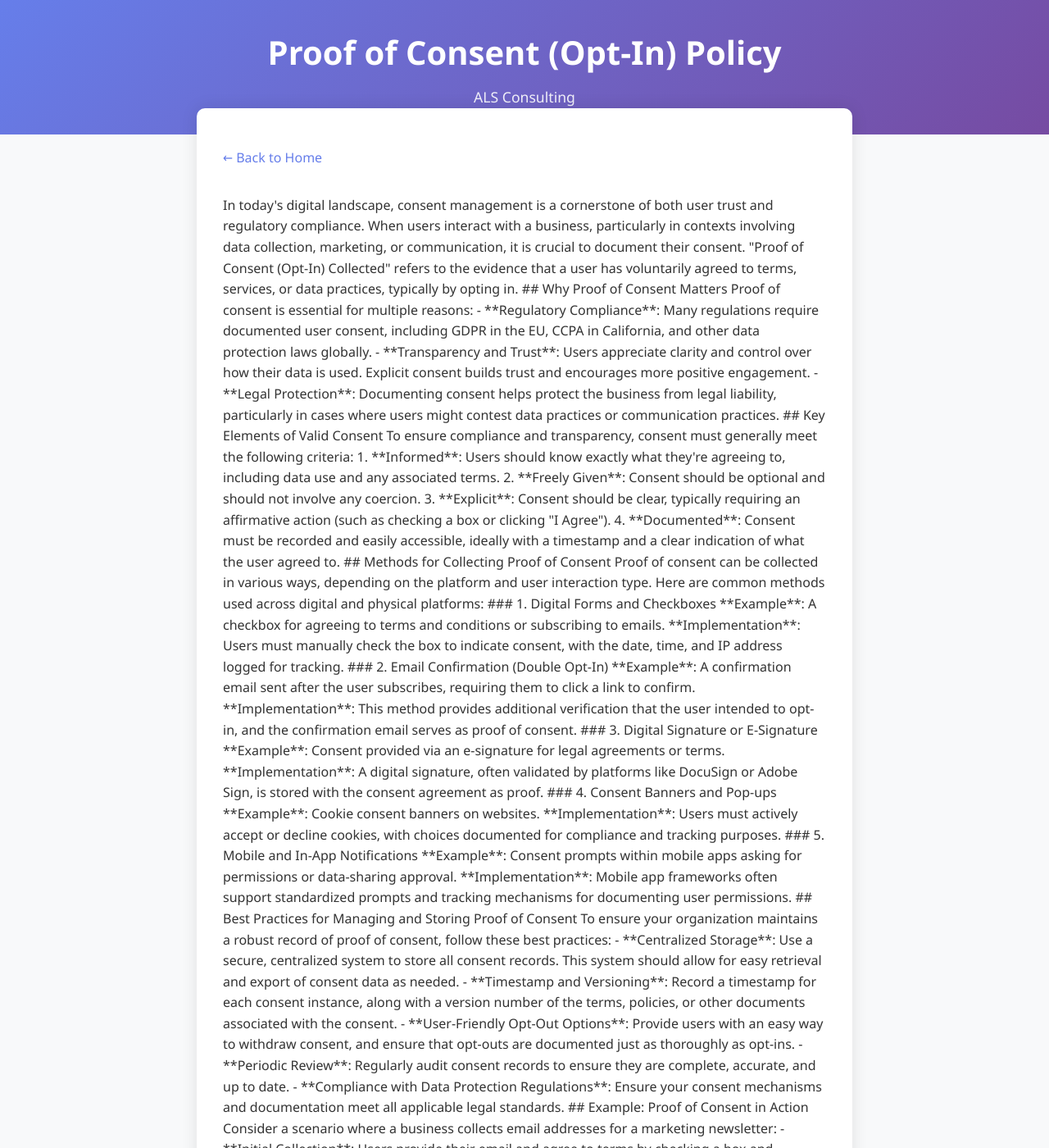
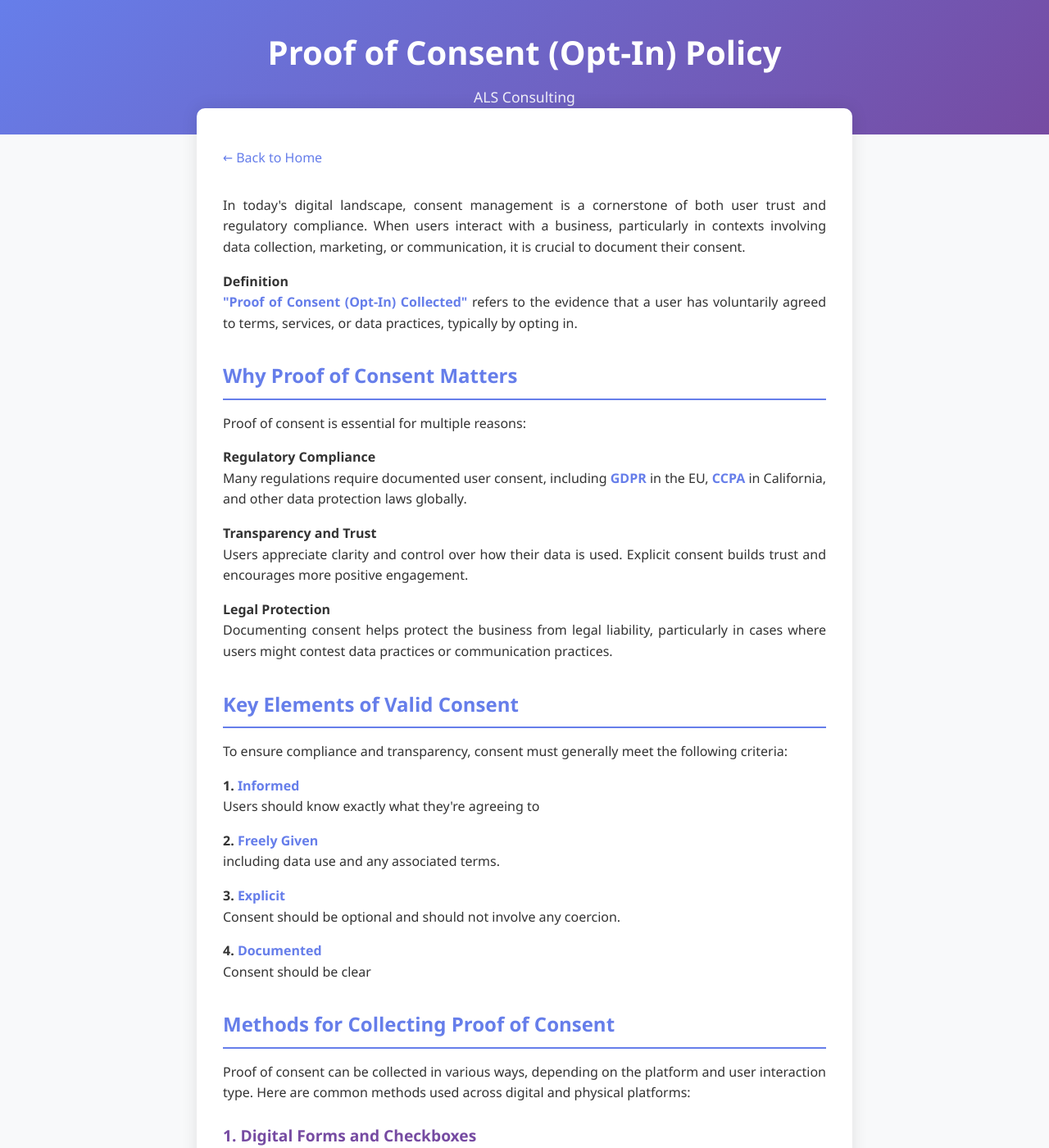
Before and after one commit to ALS-Consulting/alsconsulting.com, a Jekyll site: the page built from sms-policy.html, in a window 1280 px wide and 1400 px high. Shown: the whole window at 82% size. Built offline with Jekyll 4.4.1, drawn with Linux system fonts in a browser that asks for light colours; some of the changed text lies outside the part shown.

Commit message:
update sms policy

```diff
--- a/sms-policy.html
+++ b/sms-policy.html
@@ -2,94 +2,162 @@
 layout: policy
 title: "Proof of Consent (Opt-In) Policy"
 description: "Understanding consent collection and compliance requirements for user data and communications."
+date: 2025-09-07
+author: "{{ site.title }}"
+categories: [policy, compliance, legal]
+tags: [consent, opt-in, gdpr, ccpa, privacy]
 ---
 
-In today's digital landscape, consent management is a cornerstone of both user trust and regulatory compliance. When users interact with a business, particularly in contexts involving data collection, marketing, or communication, it is crucial to document their consent. "Proof of Consent (Opt-In) Collected" refers to the evidence that a user has voluntarily agreed to terms, services, or data practices, typically by opting in.
+<div class="policy-intro">
+  <p class="lead">In today's digital landscape, consent management is a cornerstone of both user trust and regulatory compliance. When users interact with a business, particularly in contexts involving data collection, marketing, or communication, it is crucial to document their consent.</p>
 
-## Why Proof of Consent Matters
+  <div class="definition-box">
+    <h4>Definition</h4>
+    <p><strong>"Proof of Consent (Opt-In) Collected"</strong> refers to the evidence that a user has voluntarily agreed to terms, services, or data practices, typically by opting in.</p>
+  </div>
+</div>
 
-Proof of consent is essential for multiple reasons:
+<section class="consent-importance">
+  <h2>{{ "Why Proof of Consent Matters" | markdownify | strip_html }}</h2>
 
-- **Regulatory Compliance**: Many regulations require documented user consent, including GDPR in the EU, CCPA in California, and other data protection laws globally.
-- **Transparency and Trust**: Users appreciate clarity and control over how their data is used. Explicit consent builds trust and encourages more positive engagement.
-- **Legal Protection**: Documenting consent helps protect the business from legal liability, particularly in cases where users might contest data practices or communication practices.
+  <p>Proof of consent is essential for multiple reasons:</p>
 
-## Key Elements of Valid Consent
+  <div class="reasons-grid">
+    <div class="reason-card">
+      <h4><i class="icon-shield"></i> Regulatory Compliance</h4>
+      <p>Many regulations require documented user consent, including <strong>GDPR</strong> in the EU, <strong>CCPA</strong> in California, and other data protection laws globally.</p>
+    </div>
 
-To ensure compliance and transparency, consent must generally meet the following criteria:
+    <div class="reason-card">
+      <h4><i class="icon-heart"></i> Transparency and Trust</h4>
+      <p>Users appreciate clarity and control over how their data is used. Explicit consent builds trust and encourages more positive engagement.</p>
+    </div>
 
-1. **Informed**: Users should know exactly what they're agreeing to, including data use and any associated terms.
-2. **Freely Given**: Consent should be optional and should not involve any coercion.
-3. **Explicit**: Consent should be clear, typically requiring an affirmative action (such as checking a box or clicking "I Agree").
-4. **Documented**: Consent must be recorded and easily accessible, ideally with a timestamp and a clear indication of what the user agreed to.
+    <div class="reason-card">
+      <h4><i class="icon-lock"></i> Legal Protection</h4>
+      <p>Documenting consent helps protect the business from legal liability, particularly in cases where users might contest data practices or communication practices.</p>
+    </div>
+  </div>
+</section>
 
-## Methods for Collecting Proof of Consent
+<section class="consent-elements">
+  <h2>Key Elements of Valid Consent</h2>
 
-Proof of consent can be collected in various ways, depending on the platform and user interaction type. Here are common methods used across digital and physical platforms:
+  <p>To ensure compliance and transparency, consent must generally meet the following criteria:</p>
 
-### 1. Digital Forms and Checkboxes
+  <div class="elements-list">
+    {% assign consent_elements = "Informed,Freely Given,Explicit,Documented" | split: "," %}
+    {% assign element_descriptions = "Users should know exactly what they're agreeing to, including data use and any associated terms.,Consent should be optional and should not involve any coercion.,Consent should be clear, typically requiring an affirmative action (such as checking a box or clicking 'I Agree').,Consent must be recorded and easily accessible, ideally with a timestamp and a clear indication of what the user agreed to." | split: "," %}
 
-**Example**: A checkbox for agreeing to terms and conditions or subscribing to emails.
+    {% for element in consent_elements %}
+      <div class="element-item">
+        <h4>{{ forloop.index }}. <strong>{{ element }}</strong></h4>
+        <p>{{ element_descriptions[forloop.index0] }}</p>
+      </div>
+    {% endfor %}
+  </div>
+</section>
 
-**Implementation**: Users must manually check the box to indicate consent, with the date, time, and IP address logged for tracking.
+<section class="consent-methods">
+  <h2>Methods for Collecting Proof of Consent</h2>
 
-### 2. Email Confirmation (Double Opt-In)
+  <p>Proof of consent can be collected in various ways, depending on the platform and user interaction type. Here are common methods used across digital and physical platforms:</p>
 
-**Example**: A confirmation email sent after the user subscribes, requiring them to click a link to confirm.
+  <div class="methods-container">
+    {% assign methods = site.data.consent_methods | default: page.consent_methods %}
+    {% unless methods %}
+      {% assign method_titles = "Digital Forms and Checkboxes,Email Confirmation (Double Opt-In),Digital Signature or E-Signature,Consent Banners and Pop-ups,Mobile and In-App Notifications" | split: "," %}
+      {% assign method_examples = "A checkbox for agreeing to terms and conditions or subscribing to emails.,A confirmation email sent after the user subscribes, requiring them to click a link to confirm.,Consent provided via an e-signature for legal agreements or terms.,Cookie consent banners on websites.,Consent prompts within mobile apps asking for permissions or data-sharing approval." | split: "," %}
+      {% assign method_implementations = "Users must manually check the box to indicate consent, with the date, time, and IP address logged for tracking.,This method provides additional verification that the user intended to opt-in, and the confirmation email serves as proof of consent.,A digital signature, often validated by platforms like DocuSign or Adobe Sign, is stored with the consent agreement as proof.,Users must actively accept or decline cookies, with choices documented for compliance and tracking purposes.,Mobile app frameworks often support standardized prompts and tracking mechanisms for documenting user permissions." | split: "," %}
 
-**Implementation**: This method provides additional verification that the user intended to opt-in, and the confirmation email serves as proof of consent.
+      {% for title in method_titles %}
+        <div class="method-card">
+          <h3>{{ forloop.index }}. {{ title }}</h3>
+          <div class="method-content">
+            <p><strong>Example</strong>: {{ method_examples[forloop.index0] }}</p>
+            <p><strong>Implementation</strong>: {{ method_implementations[forloop.index0] }}</p>
+          </div>
+        </div>
+      {% endfor %}
+    {% endunless %}
+  </div>
+</section>
 
-### 3. Digital Signature or E-Signature
+<section class="best-practices">
+  <h2>Best Practices for Managing and Storing Proof of Consent</h2>
 
-**Example**: Consent provided via an e-signature for legal agreements or terms.
+  <p>To ensure your organization maintains a robust record of proof of consent, follow these best practices:</p>
 
-**Implementation**: A digital signature, often validated by platforms like DocuSign or Adobe Sign, is stored with the consent agreement as proof.
+  <div class="practices-grid">
+    {% assign practices = "Centralized Storage,Timestamp and Versioning,User-Friendly Opt-Out Options,Periodic Review,Compliance with Data Protection Regulations" | split: "," %}
+    {% assign practice_descriptions = "Use a secure, centralized system to store all consent records. This system should allow for easy retrieval and export of consent data as needed.,Record a timestamp for each consent instance, along with a version number of the terms, policies, or other documents associated with the consent.,Provide users with an easy way to withdraw consent, and ensure that opt-outs are documented just as thoroughly as opt-ins.,Regularly audit consent records to ensure they are complete, accurate, and up to date.,Ensure your consent mechanisms and documentation meet all applicable legal standards." | split: "," %}
 
-### 4. Consent Banners and Pop-ups
+    {% for practice in practices %}
+      <div class="practice-item">
+        <h4><i class="icon-check"></i> {{ practice }}</h4>
+        <p>{{ practice_descriptions[forloop.index0] }}</p>
+      </div>
+    {% endfor %}
+  </div>
+</section>
 
-**Example**: Cookie consent banners on websites.
+<section class="consent-example">
+  <h2>Example: Proof of Consent in Action</h2>
 
-**Implementation**: Users must actively accept or decline cookies, with choices documented for compliance and tracking purposes.
+  <div class="example-scenario">
+    <p>Consider a scenario where a business collects email addresses for a marketing newsletter:</p>
 
-### 5. Mobile and In-App Notifications
+    <div class="workflow-steps">
+      {% assign steps = "Initial Collection,Confirmation,Documentation,Storage" | split: "," %}
+      {% assign step_descriptions = "Users provide their email and agree to terms by checking a box and submitting the form.,An email confirmation is sent, requiring them to click a link to finalize subscription (double opt-in).,The system logs the date, time, IP address, and details of the terms agreed upon.,This information is securely stored and accessible for future verification if necessary." | split: "," %}
 
-**Example**: Consent prompts within mobile apps asking for permissions or data-sharing approval.
+      {% for step in steps %}
+        <div class="step-item">
+          <div class="step-number">{{ forloop.index }}</div>
+          <div class="step-content">
+            <h4>{{ step }}</h4>
+            <p>{{ step_descriptions[forloop.index0] }}</p>
+          </div>
+        </div>
+      {% endfor %}
+    </div>
+  </div>
+</section>
 
-**Implementation**: Mobile app frameworks often support standardized prompts and tracking mechanisms for documenting user permissions.
+<section class="faq-section">
+  <h2>Frequently Asked Questions</h2>
 
-## Best Practices for Managing and Storing Proof of Consent
+  <div class="faq-container">
+    {% assign questions = "What if a user withdraws their consent?,How long should consent records be stored?,How can users verify or access their consent records?" | split: "," %}
+    {% assign answers = "If a user decides to withdraw their consent, your system should update the consent record to reflect this change. Retain a record of the initial consent along with the withdrawal action to ensure a full history is documented.,The retention period for consent records can vary depending on applicable laws and regulations. Many businesses retain this information as long as they have a valid business or legal need but ensure compliance with data minimization and storage limitation principles.,Transparency is key. Offer users a way to view or request records of their consent history if they inquire about it. This can be done via email or through an account portal, depending on your business setup." | split: "," %}
 
-To ensure your organization maintains a robust record of proof of consent, follow these best practices:
+    {% for question in questions %}
+      <div class="faq-item">
+        <div class="faq-question">
+          <h3>{{ question }}</h3>
+          <span class="faq-toggle">+</span>
+        </div>
+        <div class="faq-answer">
+          <p>{{ answers[forloop.index0] }}</p>
+        </div>
+      </div>
+    {% endfor %}
+  </div>
+</section>
 
-- **Centralized Storage**: Use a secure, centralized system to store all consent records. This system should allow for easy retrieval and export of consent data as needed.
-- **Timestamp and Versioning**: Record a timestamp for each consent instance, along with a version number of the terms, policies, or other documents associated with the consent.
-- **User-Friendly Opt-Out Options**: Provide users with an easy way to withdraw consent, and ensure that opt-outs are documented just as thoroughly as opt-ins.
-- **Periodic Review**: Regularly audit consent records to ensure they are complete, accurate, and up to date.
-- **Compliance with Data Protection Regulations**: Ensure your consent mechanisms and documentation meet all applicable legal standards.
+<section class="final-note">
+  <div class="note-content">
+    <h2>Final Note</h2>
+    <blockquote>
+      <p>Collecting and storing proof of consent (opt-in) is more than just a compliance requirement—it's a way to foster trust with your users. By providing clear choices, making opt-in procedures simple, and ensuring thorough documentation, your organization can meet compliance standards while creating a user-friendly experience.</p>
+      <footer>
+        <cite>{{ site.title }} - {{ page.date | date: "%B %Y" }}</cite>
+      </footer>
+    </blockquote>
+  </div>
+</section>
 
-## Example: Proof of Consent in Action
-
-Consider a scenario where a business collects email addresses for a marketing newsletter:
-
-- **Initial Collection**: Users provide their email and agree to terms by checking a box and submitting the form.
-- **Confirmation**: An email confirmation is sent, requiring them to click a link to finalize subscription (double opt-in).
-- **Documentation**: The system logs the date, time, IP address, and details of the terms agreed upon.
-- **Storage**: This information is securely stored and accessible for future verification if necessary.
-
-## Frequently Asked Questions
-
-### What if a user withdraws their consent?
-
-If a user decides to withdraw their consent, your system should update the consent record to reflect this change. Retain a record of the initial consent along with the withdrawal action to ensure a full history is documented.
-
-### How long should consent records be stored?
-
-The retention period for consent records can vary depending on applicable laws and regulations. Many businesses retain this information as long as they have a valid business or legal need but ensure compliance with data minimization and storage limitation principles.
-
-### How can users verify or access their consent records?
-
-Transparency is key. Offer users a way to view or request records of their consent history if they inquire about it. This can be done via email or through an account portal, depending on your business setup.
-
-## Final Note
-
-Collecting and storing proof of consent (opt-in) is more than just a compliance requirement—it's a way to foster trust with your users. By providing clear choices, making opt-in procedures simple, and ensuring thorough documentation, your organization can meet compliance standards while creating a user-friendly experience.
+<div class="policy-footer">
+  <p><small>Last updated: {{ page.date | date: "%B %d, %Y" }}</small></p>
+  <p><small>Questions about this policy? <a href="mailto:{{ site.email }}">Contact us</a></small></p>
+</div>
```
